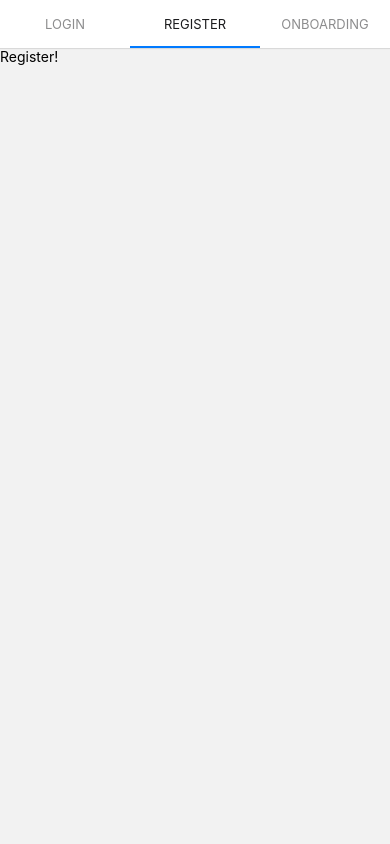
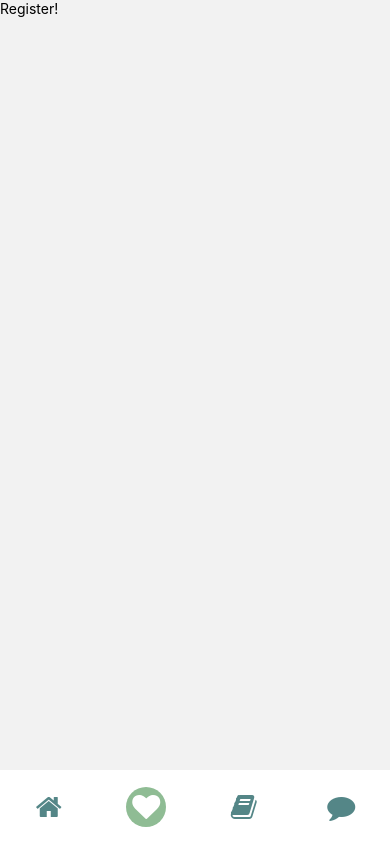
Before and after one commit to jorgearojas25/PSIHelp, a React Native app: screen /Register in a window 390 px wide. Built offline with nearby package versions, Linux system fonts and the light colour scheme.

Commit message:
created tab navigation

```diff
--- a/package.json
+++ b/package.json
@@ -16,10 +16,12 @@
     "@react-navigation/native-stack": "^6.1.0",
     "react": "17.0.2",
     "react-native": "0.65.1",
+    "react-native-animated-nav-tab-bar": "^3.1.4",
     "react-native-pager-view": "^5.4.1",
     "react-native-safe-area-context": "^3.3.0",
     "react-native-screens": "^3.6.0",
-    "react-native-tab-view": "^3.1.1"
+    "react-native-tab-view": "^3.1.1",
+    "react-native-vector-icons": "^8.1.0"
   },
   "devDependencies": {
     "@babel/core": "^7.12.9",
--- /dev/null
+++ b/src/Components/TabBar/index.js
@@ -0,0 +1,66 @@
+import React from 'react';
+import {View, Text, TouchableOpacity} from 'react-native';
+import TabBarIcon from '../TabBarIcon';
+
+const TabBar = ({state, descriptors, navigation}) => {
+  return (
+    <View style={{flexDirection: 'row', height: 74}}>
+      {state.routes.map((route, index) => {
+        const {options} = descriptors[route.key];
+        const label =
+          options.tabBarLabel !== undefined
+            ? options.tabBarLabel
+            : options.title !== undefined
+            ? options.title
+            : route.name;
+
+        const isFocused = state.index === index;
+
+        const onPress = () => {
+          const event = navigation.emit({
+            type: 'tabPress',
+            target: route.key,
+            canPreventDefault: true,
+          });
+
+          if (!isFocused && !event.defaultPrevented) {
+            // The `merge: true` option makes sure that the params inside the tab screen are preserved
+            navigation.navigate({name: route.name, merge: true});
+          }
+        };
+
+        const onLongPress = () => {
+          navigation.emit({
+            type: 'tabLongPress',
+            target: route.key,
+          });
+        };
+
+        return (
+          <TouchableOpacity
+            accessibilityRole="button"
+            accessibilityState={isFocused ? {selected: true} : {}}
+            accessibilityLabel={options.tabBarAccessibilityLabel}
+            testID={options.tabBarTestID}
+            onPress={onPress}
+            onLongPress={onLongPress}
+            style={{
+              flex: 1,
+              justifyContent: 'center',
+              alignContent: 'center',
+              alignItems: 'center',
+            }}>
+            <TabBarIcon
+              color={options.myIcon.color}
+              isFocused={isFocused}
+              name={options.myIcon.name}
+              size={options.myIcon.size}
+            />
+          </TouchableOpacity>
+        );
+      })}
+    </View>
+  );
+};
+
+export default TabBar;
--- /dev/null
+++ b/src/Components/TabBarIcon/index.js
@@ -0,0 +1,26 @@
+import React from 'react';
+import {View} from 'react-native';
+import Icon from 'react-native-vector-icons/FontAwesome';
+import theme from '../../styles/theme';
+
+const TabBarIcon = ({color, isFocused, name, size}) => {
+  return (
+    <View
+      style={{
+        backgroundColor: isFocused ? theme.colors.primary : 'transparent',
+        width: 40,
+        height: 40,
+        borderRadius: 50,
+        justifyContent: 'center',
+        alignItems: 'center',
+      }}>
+      <Icon
+        color={isFocused ? theme.colors.backgrounds : color}
+        name={name}
+        size={size}
+      />
+    </View>
+  );
+};
+
+export default TabBarIcon;
--- a/src/Screens/index.js
+++ b/src/Screens/index.js
@@ -1,20 +1,50 @@
 import React from 'react';
-import {View, Text} from 'react-native';
-import { createMaterialTopTabNavigator } from '@react-navigation/material-top-tabs';
-import LoginScreen from "./Login";
-import OnBoardingScreen from "./OnBoarding";
+import {View, Text, TouchableOpacity} from 'react-native';
+import {createBottomTabNavigator} from '@react-navigation/bottom-tabs';
+import theme from '../styles/theme';
+
+// components
+import LoginScreen from './Login';
+import OnBoardingScreen from './OnBoarding';
 import RegisterScreen from './Register';
-
+import TabBar from '../Components/TabBar';
+import TabBarIcon from '../Components/TabBarIcon';
 
 const MainApp = () => {
-
-    const Tab = createMaterialTopTabNavigator();
+  const Tab = createBottomTabNavigator();
 
   return (
-    <Tab.Navigator>
-        <Tab.Screen name="Login" component={LoginScreen}/>
-        <Tab.Screen name="Register" component={RegisterScreen}/>
-        <Tab.Screen name="OnBoarding" component={OnBoardingScreen}/>
+    <Tab.Navigator
+      tabBar={props => <TabBar {...props} />}
+      screenOptions={{headerShown: false, tabBarShowLabel: false}}>
+      <Tab.Screen
+        name="Login"
+        component={LoginScreen}
+        options={{
+          myIcon: {color: theme.colors.ternary, name: 'home', size: 28},
+        }}
+      />
+      <Tab.Screen
+        name="Register"
+        component={RegisterScreen}
+        options={{
+          myIcon: {color: theme.colors.ternary, name: 'heart', size: 28},
+        }}
+      />
+      <Tab.Screen
+        name="OnBoarding"
+        component={OnBoardingScreen}
+        options={{
+          myIcon: {color: theme.colors.ternary, name: 'book', size: 28},
+        }}
+      />
+      <Tab.Screen
+        name="Te"
+        component={OnBoardingScreen}
+        options={{
+          myIcon: {color: theme.colors.ternary, name: 'comment', size: 28},
+        }}
+      />
     </Tab.Navigator>
   );
 };
--- a/src/styles/components.js
+++ b/src/styles/components.js
@@ -1,5 +1,6 @@
-import { StyleSheet} from 'react-native'
+import {StyleSheet} from 'react-native';
+import theme from './theme';
 
-const components = StyleSheet.create({})
+const components = StyleSheet.create({});
 
 export default components;
--- a/src/styles/layout.js
+++ b/src/styles/layout.js
@@ -1,5 +1,6 @@
-import { StyleSheet} from 'react-native'
+import {StyleSheet} from 'react-native';
+import theme from './theme';
 
-const layout = StyleSheet.create({})
+const layout = StyleSheet.create({});
 
 export default layout;
--- a/src/styles/state.js
+++ b/src/styles/state.js
@@ -1,5 +1,6 @@
-import { StyleSheet} from 'react-native'
+import {StyleSheet} from 'react-native';
+import theme from './theme';
 
-const state = StyleSheet.create({})
+const state = StyleSheet.create({});
 
 export default state;
--- a/src/styles/theme.js
+++ b/src/styles/theme.js
@@ -1,5 +1,12 @@
-import { StyleSheet} from 'react-native'
-
-const theme = StyleSheet.create({})
+const theme = {
+  colors: {
+    primary: '#8FBC94',
+    secondary: '#72A18E',
+    ternary: '#548687',
+    contrast: '#556386',
+    fontsDetails: '#000505',
+    backgrounds: '#FFFFFF',
+  },
+};
 
 export default theme;
```
Also changed, not shown: 87 other files (tests, documents, lock files or other folders).
